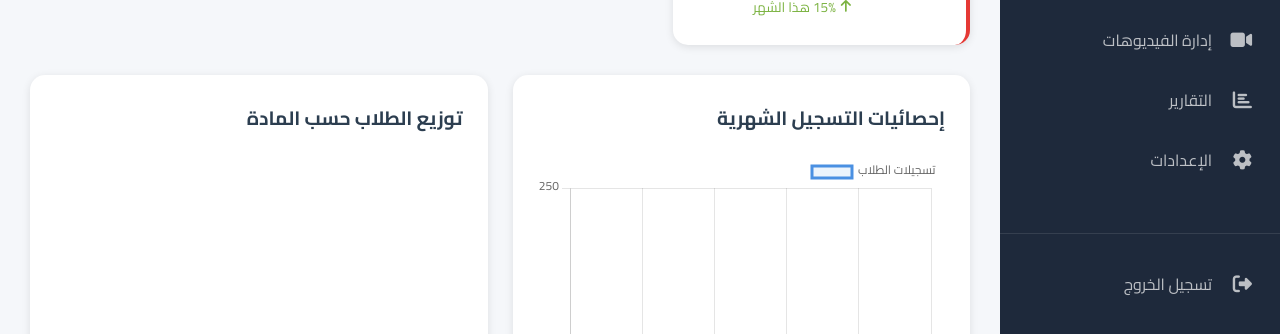
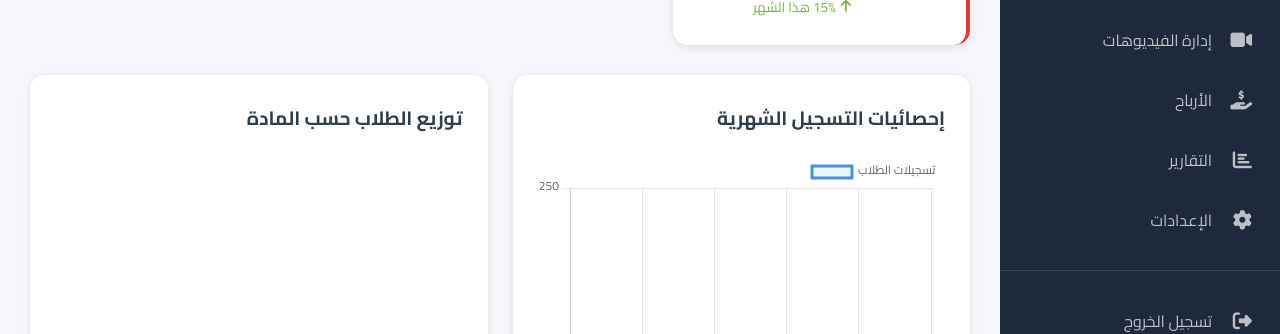
Before and after one commit to amarsalem391-source/EduFarm-, a plain HTML site: page admin/dashboard.html in a window 1280 px wide. Shown: the part 466-800 px from the top of the page. Drawn offline with nearby package versions, Linux system fonts and the light colour scheme.

Commit message:
Update admin sidebar with Earnings link

```diff
--- a/admin/dashboard.html
+++ b/admin/dashboard.html
@@ -50,6 +50,10 @@
                 <a href="videos.html" class="nav-item">
                     <i class="fas fa-video"></i>
                     <span>إدارة الفيديوهات</span>
+                </a>
+                <a href="earnings.html" class="nav-item">
+                    <i class="fas fa-hand-holding-usd"></i>
+                    <span>الأرباح</span>
                 </a>
                 <a href="reports.html" class="nav-item">
                     <i class="fas fa-chart-bar"></i>
```
